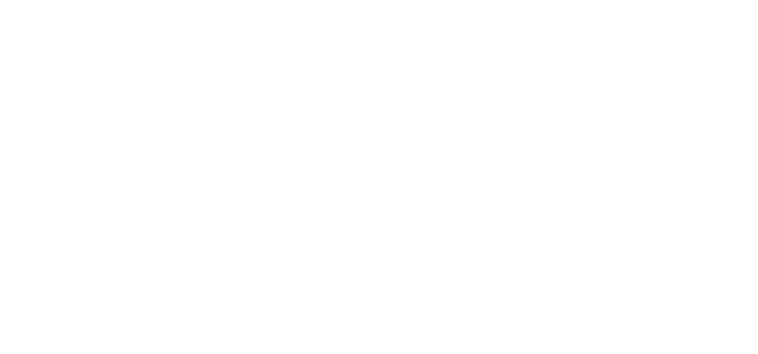
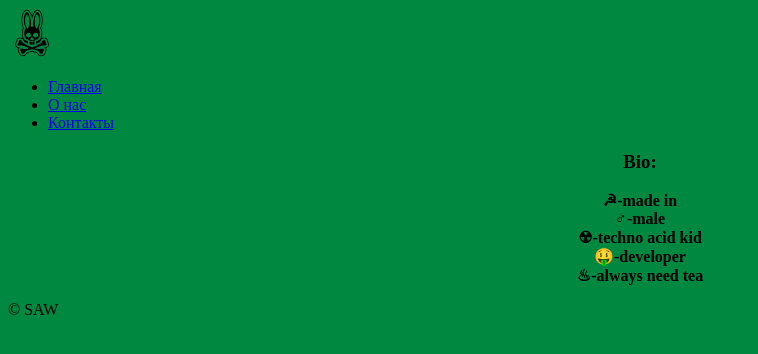
Before and after one commit to Fear11332/HW-03, a plain HTML site: page pages/about.html in a window 1280 px wide. Shown: the whole page, without its empty margins (0-758 px from the left). Drawn offline with Linux system fonts and the light colour scheme.

Commit message:
add new pages contents

```diff
--- a/pages/about.html
+++ b/pages/about.html
@@ -0,0 +1,61 @@
+<!-- определим тип документа-->
+<!DOCTYPE html>
+<!--тег начала документа-->
+<html>
+    <!-- зададим настройки для страницы-->
+    <head>
+        <meta charset="utf-8">
+        <title>О нас-Моя первая веб-страница</title>
+    </head>
+    <!-- тело документа с назначенным цветом страницы в фромате RBG-->
+    <body bgcolor="RGB(187.254.2)">
+        <!-- используя семантический тег размечаем шапку сайта -->
+        <header>
+            <!--задаем логотип сайта в шапке используя формат svg, подходящий для
+                простых логотипов, также задаем размеры картинки-->
+            <a href="#"><img src="../media/images/2.svg" height="50" width="50"></a>
+            <!-- далее внутри шапки используем сенантичекий тэг для разметки навигации-->
+            <nav>
+                <!--используем ненумероанный список ссылок на другие страницы-->
+                <ul>
+                    <li><a href="index.html" title="Главная">Главная</a></li>
+                    <li><a href="#" title="О нас">О нас</a></li>
+                    <li><a href="contacts.html" title="Контакты">Контакты</a></li>
+                </ul>
+            </nav>
+        </header>
+        <!-- используя семантический тег выделям основную часть сайта с контентом-->
+        <main>
+            <!--используем семантический тег, чтобы выделить независимый кусок контента-->
+            <article>
+                <!-- используем семантический тег, который является частью куска контента-->
+                <section>
+                    <!--для выделения текста под видео и его стилизации помещаем текст в контейнер
+                        для разного рода текстового контента и стилизуем его-->
+                    <span style="text-align: center;">
+                        <!--используем теги "параграф" для разделения двух частей текса, также используем теги
+                            перехода на новую стрканицу и выделение текста жирным шрифтом-->
+                            <h1>
+                                Bio:
+                            </h1>
+                        <p>
+                            <!-- выделем весь текст в параграфе как жирный
+                                также используем специальные символы для более эмоцианального  описания автора-->
+                            <strong>
+                                &#9773;-made in<br>
+                                &#9794;-male<br>
+                                &#9762;-techno acid kid<br>
+                                &#129297;-developer<br>
+                                &#9832;-always need tea<br>
+                            </strong>
+                        </p>
+                    </span>
+                </section>
+            </article>
+        </main>
+        <!--используем семантический тег чтобы выделить нижнюю "подвальную" часть сайта-->
+        <footer>
+            <span>&copy;&nbsp;SAW</span>
+        </footer>
+    </body>
+</html>
```
Also changed, not shown: pages/contacts.html (+61 -0 lines), pages/index.html (+4 -1 lines), 1 other file.
